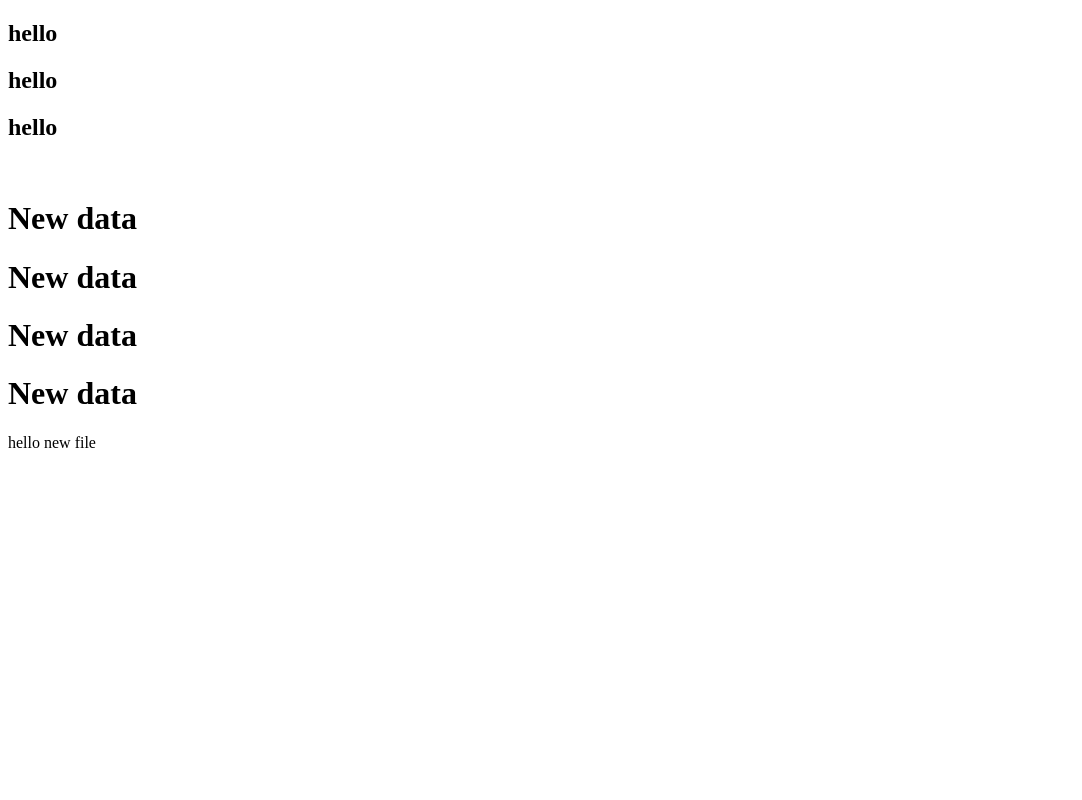
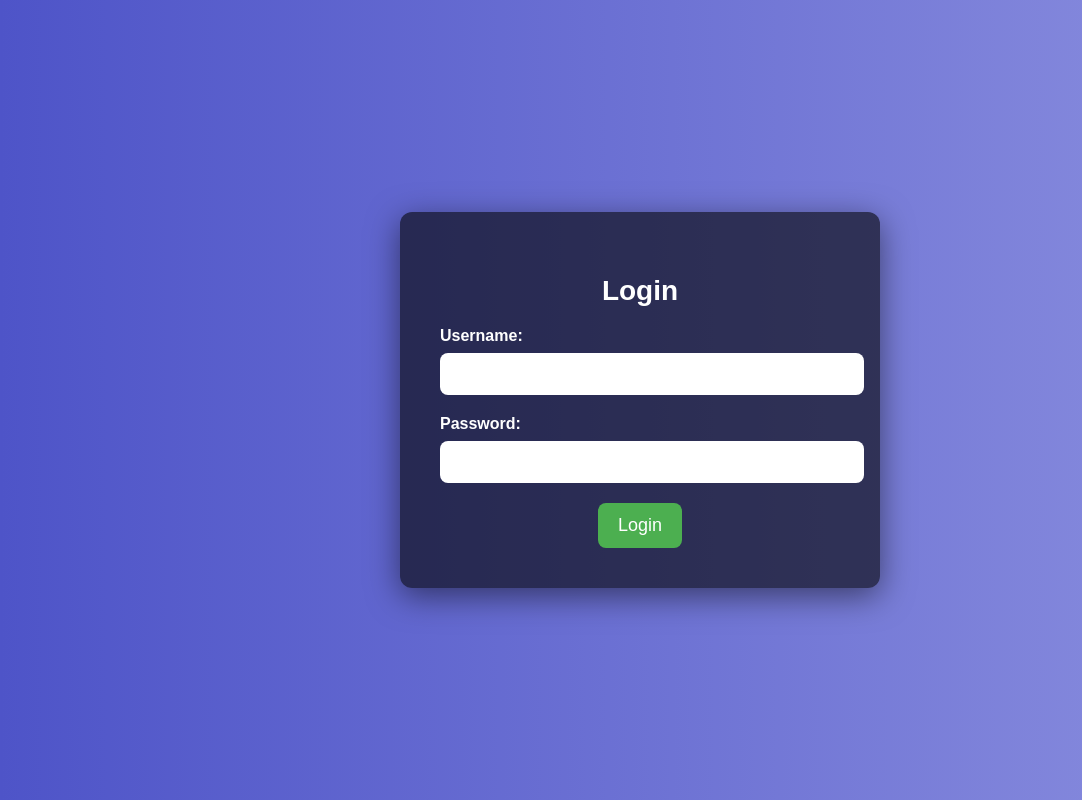
Before and after one commit to Ratulxhasan1/wwwwwww, a plain HTML site: page indexx.html/index.html in a window 1280 px wide. Shown: the whole page, without its empty margins (0-1082 px from the left). Drawn offline with Linux system fonts and the light colour scheme.

Commit message:
Update index.html1

```diff
--- a/indexx.html/index.html
+++ b/indexx.html/index.html
@@ -1,21 +1,92 @@
 <!DOCTYPE html>
 <html lang="en">
+
 <head>
-    <meta charset="UTF-8">
-    <meta name="viewport" content="width=device-width, initial-scale=1.0">
-    <title>Document</title>
+    <title>Ratul's Page</title>
+    <style>
+        body {
+            font-family: Arial, sans-serif;
+            background: linear-gradient(to right, #4e54c8, #8b8fdf);
+            display: flex;
+            justify-content: center;
+            align-items: center;
+            height: 100vh;
+            margin: 0;
+            color: white;
+        }
+
+        .login-container {
+            background: rgba(0, 0, 0, 0.6);
+            padding: 40px;
+            border-radius: 12px;
+            box-shadow: 0 8px 32px rgba(0, 0, 0, 0.5);
+            max-width: 400px;
+            width: 100%;
+            text-align: center;
+        }
+
+        .login-container h2 {
+            margin-bottom: 20px;
+            font-size: 28px;
+        }
+
+        .input-group {
+            margin-bottom: 20px;
+            text-align: left;
+        }
+
+        .input-group label {
+            display: block;
+            font-weight: bold;
+            margin-bottom: 8px;
+        }
+
+        .input-group input {
+            width: 100%;
+            padding: 12px;
+            border: none;
+            border-radius: 8px;
+            font-size: 16px;
+            outline: none;
+        }
+
+        .login-button {
+            background: #4CAF50;
+            color: white;
+            padding: 12px 20px;
+            border: none;
+            border-radius: 8px;
+            cursor: pointer;
+            font-size: 18px;
+            transition: all 0.3s ease;
+        }
+
+        .login-button:hover {
+            background: #c4c4c4;
+            color: black;
+            scale: 1;
+            box-shadow: 0 0 20px #4e54c8 ;
+        }
+    </style>
 </head>
+
 <body>
+    <div class="login-container">
+        <h2>Login</h2>
+        <form action="login.php" method="POST">
+            <div class="input-group">
+                <label for="username">Username:</label>
+                <input type="text" id="username" name="username" required>
+            </div>
 
-    <h2>hello</h2>
-    <h2>hello</h2>
-    <h2>hello</h2>
-    <br>
-    <h1>New data</h1>
-    <h1>New data</h1>
-    <h1>New data</h1>
-    <h1>New data</h1>
+            <div class="input-group">
+                <label for="password">Password:</label>
+                <input type="password" id="password" name="password" required>
+            </div>
 
-    hello new file
+            <button type="submit" class="login-button">Login</button>
+        </form>
+    </div>
 </body>
+
 </html>
```
